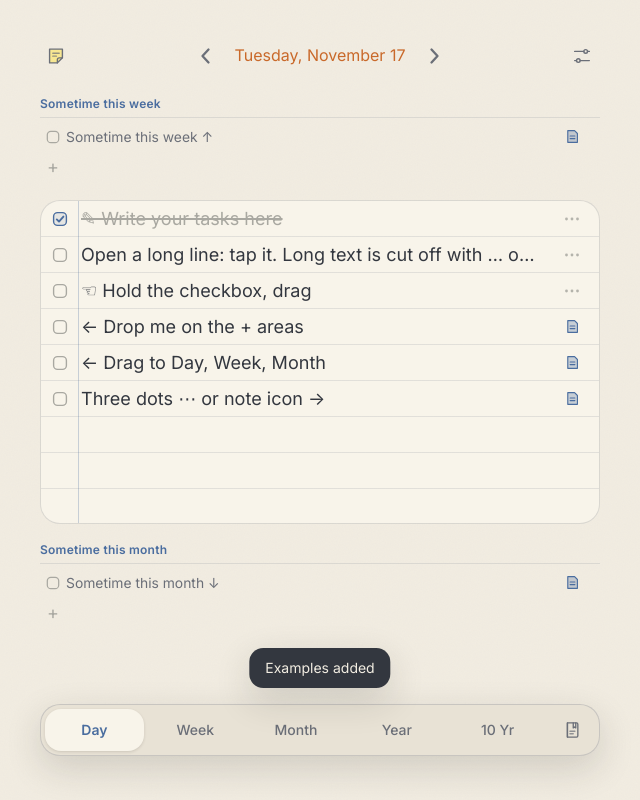
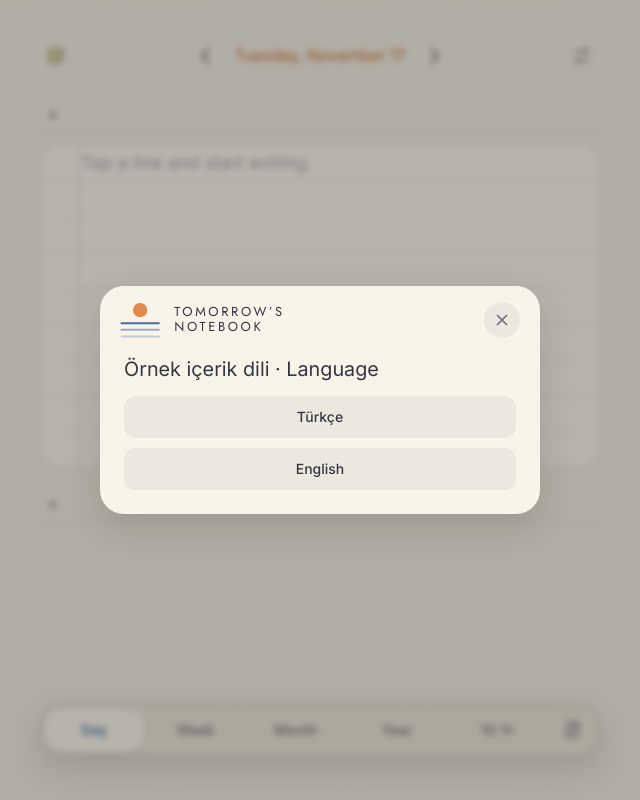
Before and after one commit to degerkaybi/defter, a plain HTML site: page index.html in a window 1280 px wide. Both pictures are taken after a click on the button "Load example content". Shown: the whole page, without its empty margins (320-960 px from the left). Drawn offline with Linux system fonts and the light colour scheme.

Commit message:
Add files via upload

```diff
--- a/index.html
+++ b/index.html
@@ -725,7 +725,10 @@ body.arrows-on .arrow.over{background:var(--blue-soft);box-shadow:0 0 0 2px var(
 .welcome .wtx{margin:8px 4px 16px;font:15px/1.6 var(--sans);color:var(--ink-soft)}
 .welcome .sbtn{display:block;width:calc(100% - 8px);margin:0 4px 8px;padding:14px 12px;text-align:center}
 .welcome .wpri{background:var(--blue);color:var(--paper)}
-.welcome .whint{margin:12px 4px 4px;font:12.5px/1.5 var(--sans);color:var(--ink-faint);text-align:center}
+.welcome .wlang{margin-bottom:10px}
+.welcome .htitle+.wlang{margin-top:16px}
+.welcome .wmid{margin:0 4px 14px}
+.welcome .whint{white-space:pre-line;margin:10px 4px 0;font:12.5px/1.5 var(--sans);color:var(--ink-faint);text-align:center}
 .hdrag{display:flex;gap:12px;align-items:flex-start;margin:4px 4px 12px;padding:14px;border-radius:14px;background:var(--blue-wash)}
 .hdrag b{font:600 14px/1.2 var(--sans);color:var(--ink)}
 .hdrag p{margin:5px 0 0;font:13.5px/1.55 var(--sans);color:var(--ink-soft)}
@@ -796,7 +799,7 @@ var TX={
     restored:'Yedek yüklendi',bad:'Yedek okunamadı',copied:'Kopyalandı',saved:'Kaydedildi',
     noStore:'Bu tarayıcı kayıt tutmuyor, yedek almayı unutma.',close:'Kapat',size:'Yazı boyutu',order:'Yıl sırası',fwd:'Ocak → Aralık',rev:'Aralık → Ocak',past:'Geçmiş aylar',noteDel:'Notu sil',noteAdd:'Not ekle',noteEdit:'Notu düzenle',weekof:'haftası',
     check:'Yaptım',more:'Seçenekler',prev:'Önceki',next:'Sonraki',pick:'Tarih seç',
-    sync:'Senkron',syncNote:'Notlarını Google Drive ile cihazlar arasında taşı. Defter, Drive’ında yalnızca bu uygulamanın görebildiği gizli bir alana kaydedilir. Bağlantıyı kesersen Drive’daki kopya silinmez.',
+    sync:'Senkron (yakında)',syncNote:'Notlarını Google Drive ile cihazlar arasında taşı. Defter, Drive’ında yalnızca bu uygulamanın görebildiği gizli bir alana kaydedilir. Bağlantıyı kesersen Drive’daki kopya silinmez.',
     connect:'Google ile bağlan',syncNow:'Senkronize et',disconnect:'Bağlantıyı kes',syncing:'Senkronize ediliyor…',syncLast:'Son senkron: ',syncNever:'Henüz senkronize edilmedi',syncPending:'Gönderilmeyi bekleyen değişiklik var',
     upToDate:'Güncel',pulled:'Drive’dan güncellendi',pushed:'Drive’a kaydedildi',syncFail:'Senkron olmadı, bağlantını kontrol et',syncNeed:'Giriş gerekiyor, “Senkronize et”e dokun',disconnected:'Bağlantı kesildi',
     conflictTitle:'İki defter farklı',conflictText:'Bu cihazda ve Drive’da farklı değişiklikler var. Nasıl devam edelim?',onThis:'Bu cihazda',onDrive:'Drive’da',lines:'satır',
@@ -828,9 +831,10 @@ var TX={
       {t:'\u261c Kutucuğu tut, sürükle'},
       {t:'\u2190 Beni + alanlarına bırak',note:'Kutucuğu basılı tut (bilgisayarda tut ve sürükle) ve yukarıdaki ya da aşağıdaki + alanlarına bırak: bu hafta içinde, bu ay içinde.'},
       {t:'\u2190 Gün, Hafta, Ay\u2019a sürükle',note:'Alttaki Gün, Hafta, Ay, Yıl, 10 Yıl sekmelerinden birine bırakırsan o sayfaya giderim; defter ikonuna bırakırsan Arşiv\u2019e kalkarım.'},
-      {t:'Bu hafta içinde bir ara \u2191',layer:'week',note:'Bu alan haftaya ait ama bir güne atanmamış işler içindir. Vakti gelince kutucuğundan tutup bir güne sürükle.'},
-      {t:'Bu ay içinde bir ara \u2193',layer:'month',note:'Bu alan aya ait ama henüz bir güne ya da haftaya atanmamış işler içindir. Hazır olunca kutucuğundan tutup bir güne sürükle.'},
-      {t:'Üç nokta \u22ef ya da not ikonu \u2192',todos:['Madde ekle düğmesiyle maddeler eklersin.','Madde satırındaki takvim ikonuyla maddeyi o günün takviminde görünür bir göreve çevirirsin.'],notes:'Aşağıdan yarına, haftaya ya da aya erteler, bir tarihe taşır, tekrarlatır, arşivler ya da silersin.\nTuru bitirince bu satırları sil: satırı açıp çöp ikonuna bas. Hepsini birden silmek için Ayarlar \u203a Yedek \u203a Baştan başla.'}
+      {t:'Bu hafta bir ara yapılacaklar buraya',layer:'week',note:'Bu alan haftaya ait ama bir güne atanmamış işler içindir. Vakti gelince kutucuğundan tutup bir güne sürükle.'},
+      {t:'Bu ay bir ara yapılacaklar buraya',layer:'month',note:'Bu alan aya ait ama henüz bir güne ya da haftaya atanmamış işler içindir. Hazır olunca kutucuğundan tutup bir güne sürükle.'},
+      {t:'Üç nokta \u22ef ya da not ikonu \u2192',todos:['Madde ekle düğmesiyle maddeler eklersin.','Madde satırındaki takvim ikonuyla maddeyi o günün takviminde görünür bir göreve çevirirsin.'],notes:'Aşağıdan yarına, haftaya ya da aya erteler, bir tarihe taşır, tekrarlatır, arşivler ya da silersin.\nTuru bitirince bu satırları sil: satırı açıp çöp ikonuna bas. Hepsini birden silmek için Ayarlar \u203a Yedek \u203a Baştan başla.'},
+      {t:'Demo içeriğini sil: Ayarlar \u203a Yedek \u203a Baştan başla'}
     ],
     seedPins:[
       {ti:'Post-it',text:'\u2022 Hiçbir güne bağlı olmayan kullan-at not alanı; hemen yaz.\n\u2022 Sağa sola kaydır ya da alttaki noktalara dokun \u25cf \u25cb; bir noktaya uzun basınca başlığı görünür.\n\u2022 Silmek için alttaki çöp ikonuna bas; silinenler üstteki çöp ikonunda durur.\n\u2192 Bu ilk post-iti şimdi silebilirsin.'},
@@ -838,7 +842,7 @@ var TX={
     ],
     seedNbs:[{tx:'\"Zamansız Notlar\" nasıl çalışır\n\u2022 Enter notu kaydeder; uzun notun altındaki üçgen yazıyı kısaltır ya da açar (\u25b3 kapalı, \u25b2 açık).'},{tx:'\u2022 Sağdaki \u283f tutamacı sürükle: üstteki bir sekmeye bırakırsan not oraya taşınır, çöp ikonuna bırakırsan çöpe gider.\n\u2022 Notun altında hangi sekmede olduğu ve ne zaman yazıldığı görünür.'},{tx:'Sekmeler ve Arşiv\n\u2022 + ile yeni sekme açarsın; sekmeyi uzun basıp sürükleyerek sıralarsın.\n\u2022 \u25f7 saat ikonu Arşiv: görevi alttaki defter ikonuna sürüklediğinde ya da satır menüsünden arşivlediğinde burada bekler.\n\u2022 Geri koy ile görev bugüne döner.',tab:1}],
     seedTab:'Örnek Sekme',
-    welcomeT:'Yarın Defterine hoş geldin',welcomeTx:'Örnek içeriği yüklemek için aşağıya dokun ya da direkt başla. Örnek içeriği istediğin zaman silebilirsin.',welcomeLoad:'Örnek içeriği yükle',welcomeGo:'Direkt başla',welcomeHint:'Kullanım kılavuzu: Ayarlar \u203a Nasıl kullanılır',
+    welcomeT:'Yarın Defterine hoş geldiniz',welcomeTx:'Örnek içeriği yüklemek için aşağıya dokunun ya da direkt başlayın. Örnek içeriği istediğiniz zaman silebilirsiniz.',welcomeLoad:'Örnek içeriği yükle',welcomeGo:'Direkt başlayın',welcomeHint:'Kullanım kılavuzu: Ayarlar \u203a Nasıl kullanılır',welcomeReset:'Kalıcı olarak silip sıfırdan başlamak için:\nAyarlar \u203a Yedek \u203a Baştan başla',
     seedBtn:'Örnekleri ekle',seedDone:'Örnekler eklendi',freshBtn:'Baştan başla: her şeyi sil',freshSure:'Emin misin? Tüm notlar silinir, dokun',freshSureSync:'Emin misin? Tüm notlar ve Drive kopyası silinir, dokun',freshDone:'Defter temizlendi',
     dragT:'Sürükle-bırak',
     dragTx:'Görevi tutup başka bir güne, haftaya, aya ya da yıla bırak; alttaki sayfa sekmesine bırakırsan o sayfaya gider, defter ikonuna bırakırsan Arşiv\u2019e kalkar. Zamansız Notlar\u2019da notun üç nokta tutamacını sekmeye ya da çöpe sürükle.',
@@ -879,7 +883,7 @@ var TX={
     restored:'Backup restored',bad:'Could not read backup',copied:'Copied',saved:'Saved',
     noStore:'This browser is not saving anything. Remember to back up.',close:'Close',size:'Text size',order:'Year order',fwd:'Jan → Dec',rev:'Dec → Jan',past:'Past months',noteDel:'Delete note',noteAdd:'Add note',noteEdit:'Edit note',weekof:'week of',
     check:'Done',more:'Options',prev:'Previous',next:'Next',pick:'Pick a date',
-    sync:'Sync',syncNote:'Carry your notes between devices with Google Drive. The notebook is saved in a hidden area of your Drive that only this app can see. If you disconnect, the copy in Drive is not deleted.',
+    sync:'Sync (soon)',syncNote:'Carry your notes between devices with Google Drive. The notebook is saved in a hidden area of your Drive that only this app can see. If you disconnect, the copy in Drive is not deleted.',
     connect:'Connect with Google',syncNow:'Sync now',disconnect:'Disconnect',syncing:'Syncing…',syncLast:'Last sync: ',syncNever:'Not synced yet',syncPending:'Changes waiting to be sent',
     upToDate:'Up to date',pulled:'Updated from Drive',pushed:'Saved to Drive',syncFail:'Sync failed, check your connection',syncNeed:'Sign-in needed, tap “Sync now”',disconnected:'Disconnected',
     conflictTitle:'The two notebooks differ',conflictText:'This device and Drive both have different changes. How should we continue?',onThis:'On this device',onDrive:'In Drive',lines:'lines',
@@ -911,9 +915,10 @@ var TX={
       {t:'\u261c Hold the checkbox, drag'},
       {t:'\u2190 Drop me on the + areas',note:'Hold the checkbox (on a computer, click and drag) and drop it on the + areas above or below: this week, this month.'},
       {t:'\u2190 Drag to Day, Week, Month',note:'Drop me on one of the Day, Week, Month, Year or 10 Yr tabs at the bottom and I go to that page; drop me on the notebook icon and I go to the Archive.'},
-      {t:'Sometime this week \u2191',layer:'week',note:'This area is for things that belong to the week but not to a day yet. When the time comes, hold the checkbox and drag it onto a day.'},
-      {t:'Sometime this month \u2193',layer:'month',note:'This area is for things that belong to the month but not to a day or week yet. When you are ready, hold the checkbox and drag it onto a day.'},
-      {t:'Three dots \u22ef or note icon \u2192',todos:['Add items with the Add item button.','The calendar icon on an item makes it show up on that day\u2019s calendar as a task.'],notes:'Below you can postpone to tomorrow, week or month, move to a date, repeat, archive or delete.\nWhen the tour is over, delete these rows: open a row and tap the trash icon. To delete everything at once: Settings \u203a Backup \u203a Start fresh.'}
+      {t:'Things for sometime this week go here',layer:'week',note:'This area is for things that belong to the week but not to a day yet. When the time comes, hold the checkbox and drag it onto a day.'},
+      {t:'Things for sometime this month go here',layer:'month',note:'This area is for things that belong to the month but not to a day or week yet. When you are ready, hold the checkbox and drag it onto a day.'},
+      {t:'Three dots \u22ef or note icon \u2192',todos:['Add items with the Add item button.','The calendar icon on an item makes it show up on that day\u2019s calendar as a task.'],notes:'Below you can postpone to tomorrow, week or month, move to a date, repeat, archive or delete.\nWhen the tour is over, delete these rows: open a row and tap the trash icon. To delete everything at once: Settings \u203a Backup \u203a Start fresh.'},
+      {t:'Delete the demo content: Settings \u203a Backup \u203a Start fresh'}
     ],
     seedPins:[
       {ti:'Post-it',text:'\u2022 A throwaway space tied to no day; just start typing.\n\u2022 Swipe left or right, or tap the dots at the bottom \u25cf \u25cb; press and hold a dot to see the title.\n\u2022 Tap the trash icon at the bottom to delete; deleted ones wait in the trash icon at the top.\n\u2192 You can delete this first post-it right now.'},
@@ -921,7 +926,7 @@ var TX={
     ],
     seedNbs:[{tx:'\"Timeless Notes\" – how it works\n\u2022 Enter saves a note; the triangle under a long note folds or opens it (\u25b3 folded, \u25b2 open).'},{tx:'\u2022 Drag the \u283f handle on the right: drop it on a tab above to move the note there, or on the trash icon to delete it.\n\u2022 Under each note you see its tab and when it was written.'},{tx:'Tabs and Archive\n\u2022 + opens a new tab; long-press a tab and drag to reorder.\n\u2022 The \u25f7 clock icon is the Archive: tasks you drag onto the notebook icon, or archive from a row\u2019s menu, wait there.\n\u2022 Put back returns a task to today.',tab:1}],
     seedTab:'Sample Tab',
-    welcomeT:'Welcome to Yarın Defteri',welcomeTx:'Tap below to load example content, or just start. You can delete the examples whenever you like.',welcomeLoad:'Load example content',welcomeGo:'Just start',welcomeHint:'Guide: Settings \u203a How to use',
+    welcomeT:'Welcome to Yarın Defteri',welcomeTx:'Tap below to load example content, or just start. You can delete the examples whenever you like.',welcomeLoad:'Load example content',welcomeGo:'Just start',welcomeHint:'Guide: Settings \u203a How to use',welcomeReset:'To delete for good and start from scratch:\nSettings \u203a Backup \u203a Start fresh',
     seedBtn:'Add the examples',seedDone:'Examples added',freshBtn:'Start fresh: delete everything',freshSure:'Are you sure? All notes are deleted, tap',freshSureSync:'Are you sure? All notes and the Drive copy are deleted, tap',freshDone:'Notebook cleared',
     dragT:'Drag and drop',
     dragTx:'Hold a task and drop it on another day, week, month or year; drop it on a page tab at the bottom and it goes to that page, drop it on the notebook icon and it goes to the Archive. In Timeless Notes, drag a note\u2019s three-dot handle onto a tab or the trash.',
@@ -3162,10 +3167,11 @@ function openConflict(){
 
 /* ---------- settings ---------- */
 function backupJson(){return JSON.stringify({app:'defter',v:1,savedAt:new Date().toISOString(),lang:S.lang,font:S.font,zoom:S.zoom,yrev:S.yrev,decadeStart:S.decadeStart,pins:S.pins,nb:S.nb,projects:S.projects,items:S.items},null,1)}
-function setLang(l){
+function applyLang(l){
   S.lang=l;T=TX[l];document.documentElement.lang=l;persist();
-  document.getElementById('gear').setAttribute('aria-label',T.settings);document.getElementById('pinBtn').setAttribute('aria-label',T.pins);syncBtnUpdate();buildTabs();render();openSettings();
-}
+  document.getElementById('gear').setAttribute('aria-label',T.settings);document.getElementById('pinBtn').setAttribute('aria-label',T.pins);syncBtnUpdate();buildTabs();render();
+}
+function setLang(l){applyLang(l);openSettings()}
 function setFont(f){
   S.font=f;document.documentElement.setAttribute('data-font',f);persist();
   render();openSettings();
@@ -3182,9 +3188,9 @@ function drawer(key,title,kids){
   }});
   return h('div',{class:'sdrawer'},[hd,body]);
 }
-function seedSamples(){
-  var key=dkey(today());
-  T.seedTasks.forEach(function(x){
+function seedSamples(lang){
+  var X=TX[lang]||T,key=dkey(today());
+  X.seedTasks.forEach(function(x){
     var ly=x.layer||'day',it={id:uid(),text:x.t,done:!!x.done,layer:ly,key:ly==='day'?key:keyOf(ly,today())};
     if(x.note)it.note=x.note;
     if(x.todos){
@@ -3194,11 +3200,11 @@ function seedSamples(){
     }
     S.items.push(it);
   });
-  T.seedPins.slice().reverse().forEach(function(x){if(S.pins.filter(function(y){return y.text||y.ti}).length<10)S.pins.unshift({id:uid(),ti:x.ti,text:x.text})});
-  var tab=S.nb.tabs.filter(function(t){return t.name===T.seedTab})[0];
-  if(!tab&&S.nb.tabs.length<12){tab={id:uid(),name:T.seedTab};S.nb.tabs.push(tab)}
-  var t0=Date.now(),n=T.seedNbs.length;
-  T.seedNbs.slice().reverse().forEach(function(x,k){S.nb.notes.unshift({id:uid(),text:x.tx,tab:(x.tab&&tab)?tab.id:'',t:t0-(n-1-k)*1000})});
+  X.seedPins.slice().reverse().forEach(function(x){if(S.pins.filter(function(y){return y.text||y.ti}).length<10)S.pins.unshift({id:uid(),ti:x.ti,text:x.text})});
+  var tab=S.nb.tabs.filter(function(t){return t.name===X.seedTab})[0];
+  if(!tab&&S.nb.tabs.length<12){tab={id:uid(),name:X.seedTab};S.nb.tabs.push(tab)}
+  var t0=Date.now(),n=X.seedNbs.length;
+  X.seedNbs.slice().reverse().forEach(function(x,k){S.nb.notes.unshift({id:uid(),text:x.tx,tab:(x.tab&&tab)?tab.id:'',t:t0-(n-1-k)*1000})});
   persist();queueSave();
 }
 function openWelcome(){
@@ -3206,7 +3212,14 @@ function openWelcome(){
   p.appendChild(h('div',{class:'phead'},[h('div',{class:'sheet-title sicon',role:'img','aria-label':T.brand[0]+' '+T.brand[1],html:SUNICON+'<span class="stxt"><span>'+T.brand[0]+'</span><span>'+T.brand[1]+'</span></span>'}),xBtn()]));
   p.appendChild(h('div',{class:'htitle',text:T.welcomeT}));
   p.appendChild(h('p',{class:'wtx',text:T.welcomeTx}));
-  p.appendChild(h('button',{class:'sbtn wpri',type:'button',text:T.welcomeLoad,onclick:function(){seedSamples();closeSheet();render();toast(T.seedDone)}}));
+  p.appendChild(h('button',{class:'sbtn wpri',type:'button',text:T.welcomeLoad,onclick:function(){
+    while(p.children.length>1)p.removeChild(p.lastChild);
+    p.appendChild(h('div',{class:'htitle',text:'Örnek içerik dili \u00b7 Language'}));
+    [['tr','Türkçe'],['en','English']].forEach(function(o){
+      p.appendChild(h('button',{class:'sbtn wsec wlang',type:'button',text:o[1],onclick:function(){seedSamples(o[0]);closeSheet();if(S.lang!==o[0])applyLang(o[0]);else render();toast(TX[o[0]].seedDone)}}));
+    });
+  }}));
+  p.appendChild(h('p',{class:'whint wmid',text:T.welcomeReset}));
   p.appendChild(h('button',{class:'sbtn wsec',type:'button',text:T.welcomeGo,onclick:closeSheet}));
   p.appendChild(h('p',{class:'whint',text:T.welcomeHint}));
   showSheet(p,true);
```
